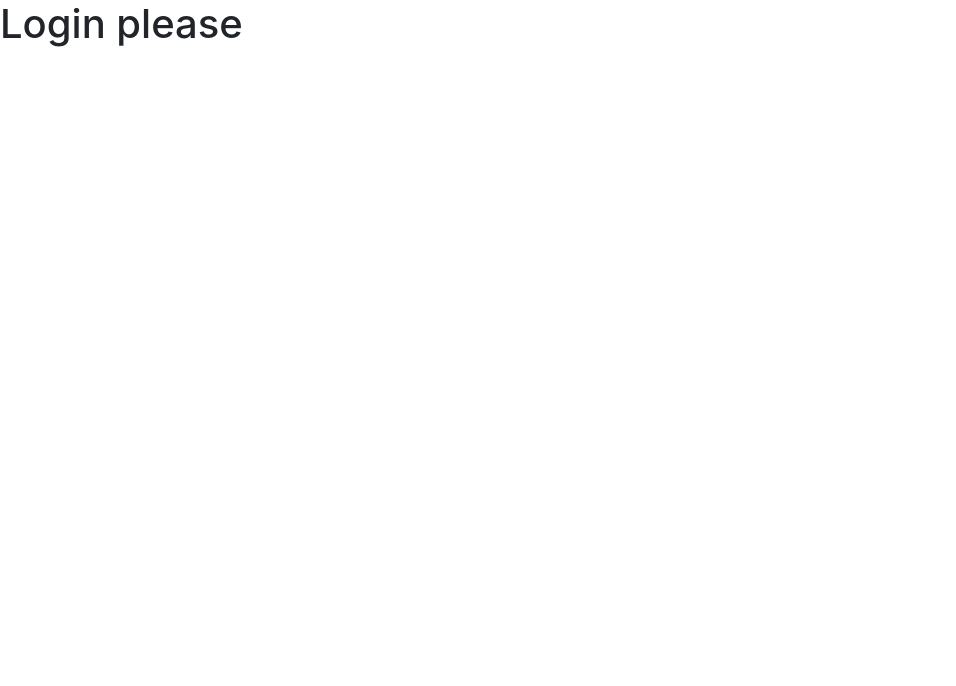
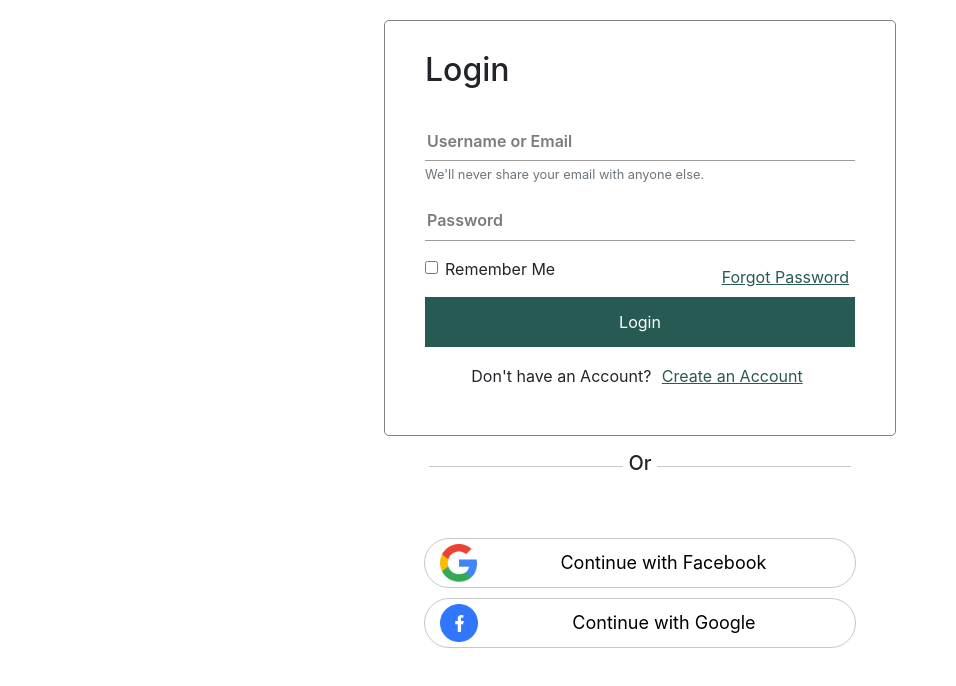
Before and after one commit to rakhiakter/apartment-hunt-client, a React (Create React App) app: page /login in a window 1280 px wide. Shown: the top 686 px of the page, without its empty margins (0-956 px from the left). Built offline with nearby package versions, Linux system fonts and the light colour scheme.

Commit message:
login and signup page done

```diff
--- a/src/App.js
+++ b/src/App.js
@@ -16,9 +16,8 @@ function App() {
         <Switch>
           <Route exact path="/" component={Home} />
           <Route path="/login" component={Login} />
-         <Route path="/apartmentDetails" component={ApartmentDetails} />
+          <Route path="/apartmentDetails" component={ApartmentDetails} />
           <Route path="/bookingList" component={BookingList} />
-          <Route path="/createAccount" component={CreateAccount} />
           <Route path="/myRent" component={MyRent} />
           <Route path="/rentHouse" component={RentHouse} />
         </Switch>
--- a/src/Components/CreateAccount/CreateAccount.js
+++ b/src/Components/CreateAccount/CreateAccount.js
@@ -1,9 +1,102 @@
-import React from 'react';
+import React, { useState } from 'react';
+import { Form } from 'react-bootstrap';
 
-const CreateAccount = () => {
+const CreateAccount = ({ newUser, setNewUser }) => {
+    const [userInfo, setUserInfo] = useState({
+        name: "",
+        email: "",
+        password: "",
+        passwordError: "",
+        confirmationError: false,
+        emailError: "",
+        error: ""
+    });
+    const handleConfirmPassword = event => {
+        if (userInfo.password !== event.target.value) {
+            const newPass = { ...userInfo };
+            newPass.confirmationError = true;
+            setUserInfo(newPass);
+        }
+        else {
+            const newPass = { ...userInfo };
+            newPass.confirmationError = false;
+            setUserInfo(newPass);
+        }
+    }
+
+    const handleBlur = event => {
+        if (event.target.name === "password") {
+            const regex = /^(?=.*\d)(?=.*[a-z])(?=.*[A-Z])(?=.*[a-zA-Z]).{8,}$/g;
+            if (!regex.test(event.target.value)) {
+                const dangerText = <Form.Text className="text-danger">Please Fulfill The requirements !</Form.Text>
+                const newPass = { ...userInfo };
+                newPass.passwordError = dangerText;
+                setUserInfo(newPass);
+            }
+            else {
+                const newPass = { ...userInfo };
+                newPass.password = event.target.value;
+                newPass.passwordError = "";
+                setUserInfo(newPass);
+            }
+        }
+        if (event.target.name === "email") {
+            // eslint-disable-next-line no-useless-escape
+            const regex = /^[\w-\.]+@([\w-]+\.)+[\w-]{2,4}$/gi
+            if (!regex.test(event.target.value)) {
+                const dangerText = <Form.Text className="text-danger">Email address is not valid!</Form.Text>
+                const newPass = { ...userInfo };
+                newPass.emailError = dangerText;
+                setUserInfo(newPass);
+            }
+            else {
+                const newPass = { ...userInfo };
+                newPass.email = event.target.value;
+                newPass.emailError = "";
+                setUserInfo(newPass);
+            }
+        }
+        if (event.target.name === "fname") {
+            const newInfo = { ...userInfo };
+            newInfo.name = event.target.value;
+            setUserInfo(newInfo);
+
+        }
+    }
     return (
-        <div>
-           <h1>createAccount</h1>
+        <div className="login-form">
+            <Form>
+                <h2>Create new Account</h2>
+                <br />
+                <Form.Group controlId="formBasicEmail">
+                    <input className="custom-input" type="text" onBlur={handleBlur} name="fname" placeholder="First Name" required />
+                </Form.Group>
+                <Form.Group controlId="formBasicEmail">
+                    <input className="custom-input" type="text" name="lname" placeholder="Last Name" required />
+                </Form.Group>
+                <Form.Group controlId="formBasicEmail">
+                    <input className="custom-input" onBlur={handleBlur} type="email" name="email" placeholder="Username or Email" required />
+                    <Form.Text className="text-muted">
+                        {userInfo.emailError}
+                    </Form.Text>
+                    <Form.Text className="text-muted">
+                        We'll never share your email with anyone else.
+                        </Form.Text>
+                </Form.Group>
+                <Form.Group controlId="formBasicPassword">
+                    <input className="custom-input" type="password" onBlur={handleBlur} name="password" placeholder="Password" required />
+                    <Form.Text className="text-muted">- at least 8 characters
+                    - must contain at least 1 uppercase letter, 1 lowercase letter, and 1 number
+                        - Can contain special characters</Form.Text>
+                    {userInfo.passwordError}
+                </Form.Group>
+                <Form.Group controlId="formBasicPassword">
+                    <input className="custom-input" type="password" name="confirmPassword" onBlur={handleConfirmPassword} placeholder="Confirm Password" required />
+                </Form.Group>
+                {userInfo.confirmationError && <Form.Text className="text-danger">Passwords doesn't matched! Please Check again.</Form.Text>}
+                <button type="submit" disabled={userInfo.confirmationError} className="submit-btn">Sign Up</button>
+            </Form>
+            <p className="text-center mt-3">Don't have an Account? <button className="toggle-btn" onClick={() => setNewUser(!newUser)}>Create an Account</button></p>
         </div>
     );
 };
--- /dev/null
+++ b/src/Components/Login/Login.css
@@ -0,0 +1,116 @@
+* {
+    box-sizing: border-box;
+}
+
+.custom-input {
+    border: none;
+    border-bottom: 1px solid rgb(156, 156, 156);
+    outline: none;
+    height: 40px;
+    width: 100%;
+}
+
+.custom-input:focus {
+    border-bottom: 2px solid #275A53;
+}
+
+.custom-input::placeholder {
+    font-weight: 600;
+    color: rgb(124, 123, 123);
+}
+
+.submit-btn {
+    width: 100%;
+    height: 50px;
+    background: #275A53;
+    border: none;
+    color: white;
+}
+
+.submit-btn:hover {
+    background: #23504a;
+    color: #cacaca;
+}
+
+.login-form {
+    border: 1px solid grey;
+    border-radius: 5px;
+}
+
+.login-option, .login-form {
+    max-width: 40%;
+    margin: 20px auto;
+    padding: 30px 40px;
+}
+
+@media screen and (max-width: 620px) {
+    .login-option, .login-form {
+        max-width: 90%;
+    }
+}
+
+@media screen and (max-width: 800px) and (min-width:621px) {
+    .login-option, .login-form {
+        max-width: 70%;
+    }
+}
+
+.fancy-line {
+    width: 570px;
+    margin: auto;
+    display: flex;
+    align-items: center;
+    justify-content: center;
+    width: 432px;
+    height: 22px;
+}
+
+.login-button {
+    width: 100%;
+    display: flex;
+    border: 1px solid #C7C7C7;
+    margin: 10px 0;
+    padding: 0 10px;
+    border-radius: 57px;
+}
+
+.login-button:hover {
+    border-color: #275A53;
+}
+
+.facebook-login, .google-login {
+    width: 85%;
+    height: 40px;
+    font-size: 18px;
+    border: none;
+    background: none;
+    margin: auto;
+}
+
+.facebook-login:focus, .google-login:focus {
+    outline: none
+}
+
+.facebook, .google {
+    height: 38px;
+    margin: 5px;
+}
+
+.line {
+    background: #C7C7C7;
+    width: 200px;
+    height: 1px;
+    border-radius: 5px;
+    margin: 5px;
+}
+
+.toggle-btn {
+    border: none;
+    background: none;
+    text-decoration: underline;
+    color: #275A53;
+}
+
+.toggle-btn:focus {
+    outline: none;
+}
--- a/src/Components/Login/Login.js
+++ b/src/Components/Login/Login.js
@@ -1,9 +1,64 @@
-import React from 'react';
+import React, { useState } from 'react';
+import { Form } from 'react-bootstrap';
+import './Login.css';
+import googleIcon from '../../img/icon/Group 2.png';
+import facebookIcon from '../../img/icon/Group 573.png';
+import CreateAccount from '../CreateAccount/CreateAccount';
+
+
+
 
 const Login = () => {
+    const [newUser, setNewUser] = useState(false);
+
     return (
         <div>
-            <h1>Login please</h1>
+            {!newUser ? <div className="login-form">
+                <Form>
+                    <h2>Login</h2>
+                    <br />
+                    <Form.Group controlId="formBasicEmail">
+                        <input className="custom-input" type="email" name="email" placeholder="Username or Email" required />
+                        <Form.Text className="text-muted">
+                        </Form.Text>
+                        <Form.Text className="text-muted">
+                            We'll never share your email with anyone else.
+                        </Form.Text>
+                    </Form.Group>
+                    <Form.Group controlId="formBasicPassword">
+                        <input className="custom-input" type="password" name="password" placeholder="Password" required />
+                    </Form.Group>
+                    <div className="d-flex justify-content-between align-items-center">
+                        <Form.Group controlId="formBasicCheckbox">
+                            <Form.Check type="checkbox" label="Remember Me" />
+                        </Form.Group>
+                        <button className="toggle-btn">Forgot Password</button>
+                    </div>
+                    <button type="submit" className="submit-btn">Login</button>
+                </Form>
+                <p className="text-center mt-3">Don't have an Account? <button className="toggle-btn" onClick={() => setNewUser(!newUser)}>Create an Account</button></p>
+            </div> :
+                <CreateAccount newUser={newUser} setNewUser={setNewUser}></CreateAccount>
+            }
+
+            <div className="register-option">
+                <div className="fancy-line">
+                    <div className="line"></div>
+                    <h5>Or</h5>
+                    <div className="line"></div>
+                </div>
+                <div className="login-option">
+                    <div className="login-button">
+                        <img src={facebookIcon} alt="facebook" className="facebook" />
+                        <button className="facebook-login">Continue with Facebook</button>
+                    </div>
+                    <div className="login-button">
+                        <img src={googleIcon} alt="google" className="google" />
+                        <button className="google-login">Continue with Google</button>
+                    </div>
+                </div>
+            </div>
+
         </div>
     );
 };
```
Also changed, not shown: src/img/icon/Group 2.png (added), src/img/icon/Group 573.png (added).
